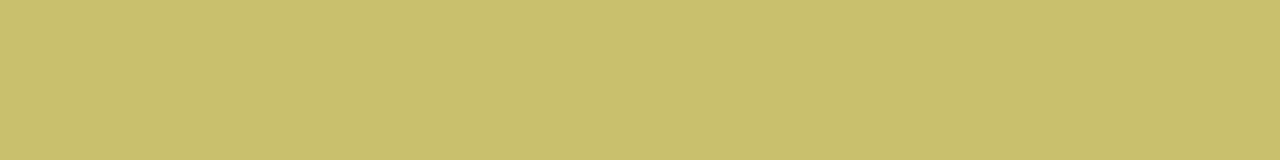
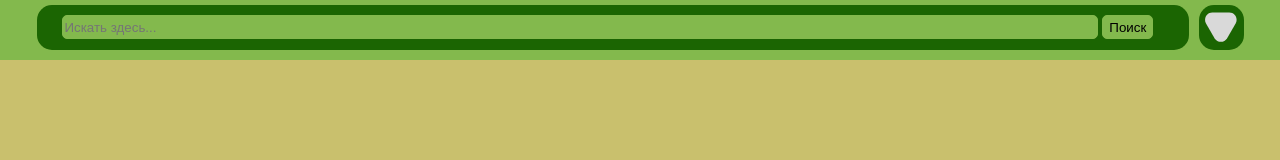
Before and after one commit to sunydaniel/Shop, a plain HTML site: page index.html in a window 1280 px wide. Drawn offline with Linux system fonts and the light colour scheme.

Commit message:
# Changes to be committed: #    modified:   index.html #    modified:   style.css #    new file:   triangle.svg #

```diff
--- a/index.html
+++ b/index.html
@@ -6,10 +6,22 @@
       Бисквиты, да
     </title>
   </head>
-    <body>
-    <script src="script.js"></script>
+  <body>
+    <header>
+      <div class="tie">
+        <div class="search">
+          <form  action="" method="get">
+            <input name="s" placeholder="Искать здесь..." type="search">
+            <button class="button">Поиск</button>
+          </form>
+        </div>
+        <div class="about" onclick="">
+          <img class="triangle-button" src="triangle.svg">
+        </div>
+      </div>
+    </header>
 
 
-
+    <script src="script.js"></script>
   </body>
 </html>
--- a/style.css
+++ b/style.css
@@ -1,6 +1,5 @@
 body{
     background-color: #C9C06D;
-
     margin: 0%;
 }
 
@@ -8,16 +7,57 @@ body{
 
     padding-left: 0%;
     background: rgb(131, 185, 77);
-    height: 50px;
+    height: 60px;
     width: 100%;
     display: flex;
-    align-items: center;
     justify-content: center;
+    flex-direction: row;
 
 }
-.search{
+form{
+    margin: auto;
+    margin-top: 5px;
+}
+.about{
+    margin-top: 5px;
     border-radius: 15px;
     background: rgb(27, 101, 2);
-    width: 80%;
+    width: 45px;
     height: 45px;
+    margin-left: 10px;
+    display: flex;
+    justify-content: center;
+    flex-direction: row;
+    cursor: pointer;
 }
+input{
+    height: 24px;
+    outline: none;
+    background: rgb(131, 185, 77);
+    border: 1px solid #83b94d;
+    border-radius: 5px;
+    width: 90%;
+    margin:0%;
+    margin-left: 25px;
+    margin-top: 5px;
+}
+.button{
+    height: 24px;
+    background: rgb(131, 185, 77);
+    border: 1px solid #83b94d;
+    border-radius: 5px;
+}
+
+.triangle-button{
+    margin: auto;
+    height: 41px;
+    width: 32px;
+}
+.search{
+    margin-top: 5px;
+    border-radius: 15px;
+    background: rgb(27, 101, 2);
+    width: 90%;
+    height: 45px;
+    align-items: center;
+}
```
Also changed, not shown: triangle.svg (added).
